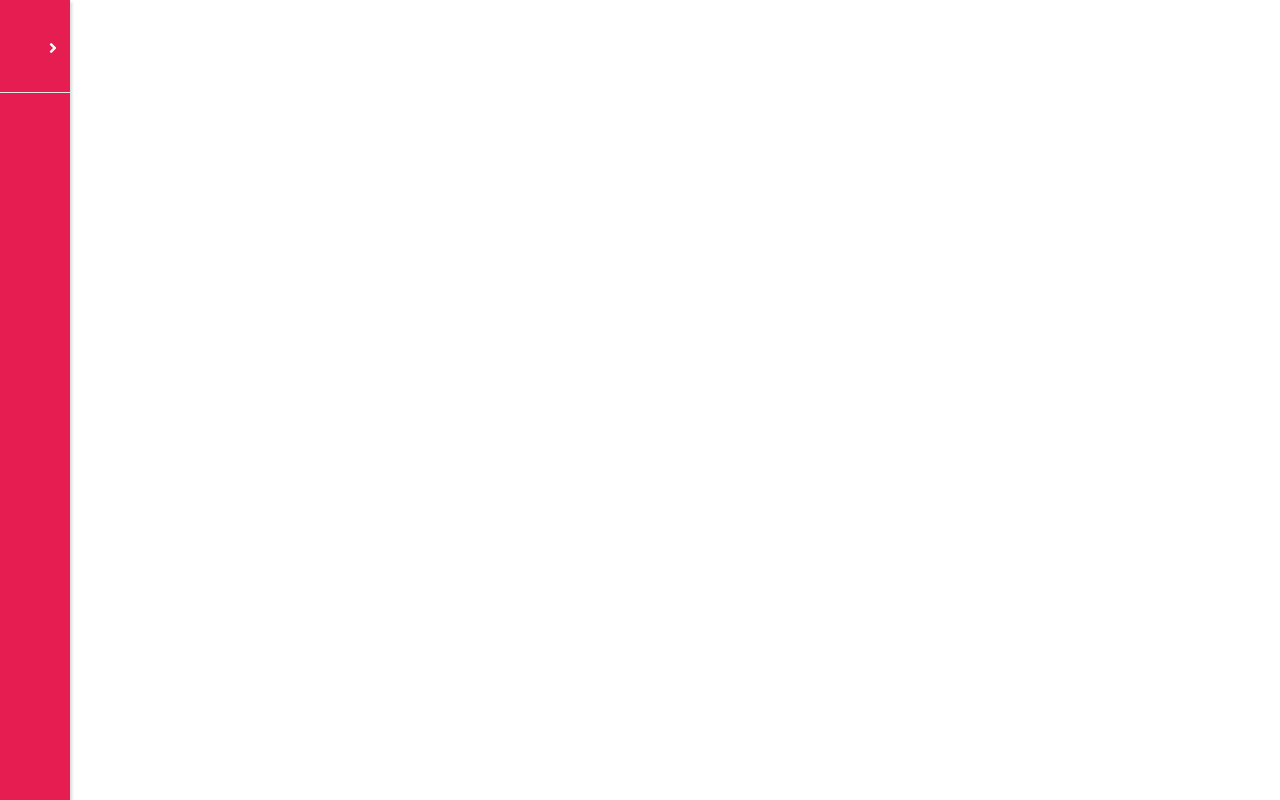
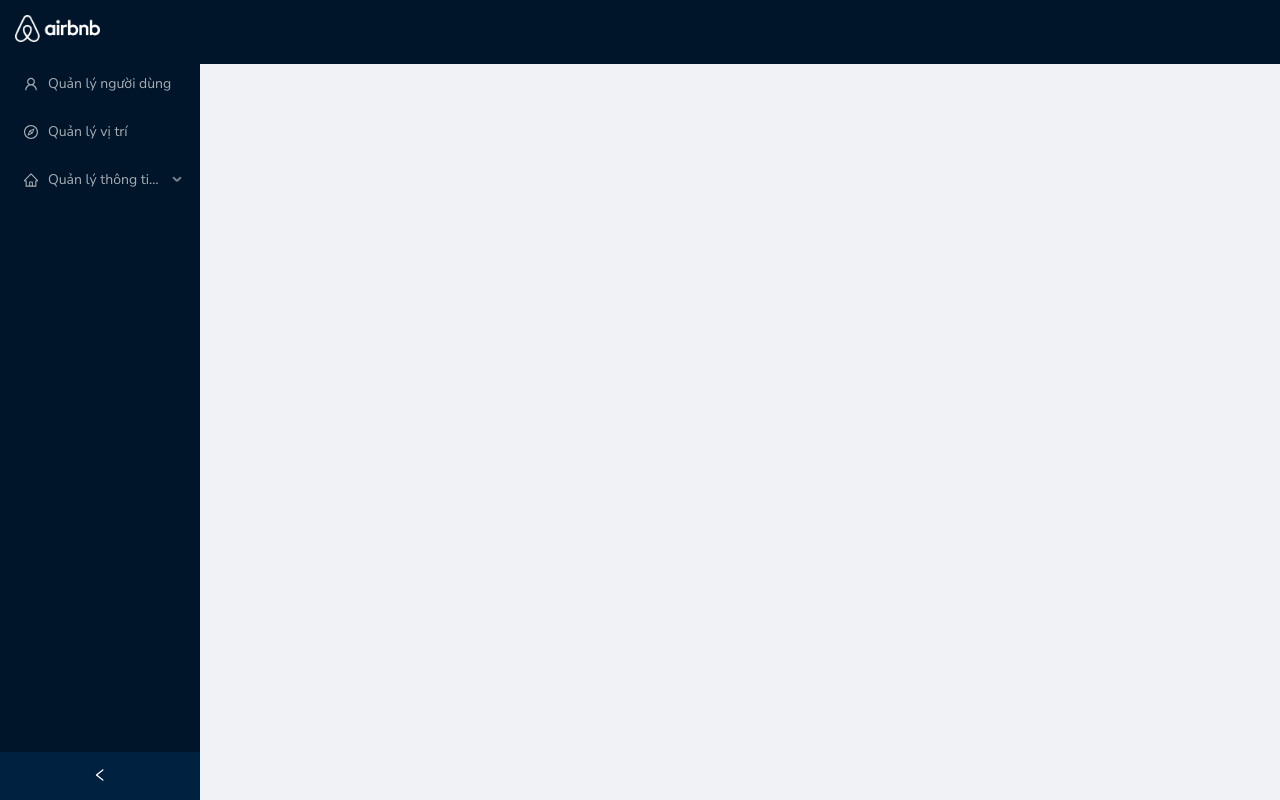
Before and after one commit to Linhdong/ReactTS_AirBnB_Capstone, a React (Create React App) app: page /admin in a window 1280 px wide. Built offline with nearby package versions, Linux system fonts and the light colour scheme.

Commit message:
rooms management modal

```diff
--- a/package.json
+++ b/package.json
@@ -15,6 +15,7 @@
     "@types/react": "^18.0.21",
     "@types/react-dom": "^18.0.6",
     "@types/react-lazy-load-image-component": "^1.5.2",
+    "antd": "^4.24.0",
     "axios": "^1.1.2",
     "bootstrap": "^5.2.2",
     "dayjs": "^1.11.6",
--- a/src/components/Admin/FormViewDetailRoom.tsx
+++ b/src/components/Admin/FormViewDetailRoom.tsx
@@ -1,10 +1,10 @@
-import { useEffect, useState } from "react";
 import { Formik } from "formik";
+import { Room } from "../../redux/reducers/roomReducer";
+import { LazyLoadImage } from "react-lazy-load-image-component";
 import { useDispatch, useSelector } from "react-redux";
 import { AppDispatch, RootState } from "../../redux/configStore";
-import { getRoomByIdApi, Room } from "../../redux/reducers/roomReducer";
-import { LazyLoadImage } from "react-lazy-load-image-component";
-import Loading from "../Loading/Loading";
+import { useEffect } from "react";
+import { getLocationByIdApi } from "../../redux/reducers/locationsReducer";
 
 interface Amenities {
   [key: string]: string | number | boolean;
@@ -57,28 +57,26 @@ const amenitiesNames: Amenities = {
 };
 
 type Props = {
-  roomId?: string | number;
+  room?: Room | any;
 };
 
-export default function FormViewDetailRoom({ roomId }: Props) {
-  const { room } = useSelector((state: RootState) => state.roomReducer);
+export default function FormViewDetailRoom({ room }: Props) {
+  const { location } = useSelector(
+    (state: RootState) => state.locationsReducer
+  );
 
-  console.log(room);
-
-
-
-  const dispatch: AppDispatch = useDispatch();
-
-  const getAmenities = (values: Room) => {
+  const getAmenities = (values: any) => {
     for (const amenity of amenities) {
       amenity.value = values[amenity.key as keyof typeof room];
     }
     return [...amenities];
   };
 
+  const dispatch: AppDispatch = useDispatch();
+
   useEffect(() => {
-    dispatch(getRoomByIdApi(roomId));
-  }, [roomId]);
+    dispatch(getLocationByIdApi(room.maViTri));
+  }, [room.maViTri]);
 
   return (
     <Formik
@@ -103,7 +101,7 @@ export default function FormViewDetailRoom({ roomId }: Props) {
             </div>
             <div className="room-img">
               <LazyLoadImage
-                src={values && values?.hinhAnh}
+                src={values?.hinhAnh}
                 alt={values.tenPhong}
                 effect="blur"
               />
@@ -115,13 +113,13 @@ export default function FormViewDetailRoom({ roomId }: Props) {
             <div className="row mt-3 justify-content-between">
               <div className="col-6">
                 <div className="form-group mb-3">
-                  <label htmlFor="maViTri">Mã vị trí</label>
+                  <label htmlFor="tenViTri">Vị trí</label>
                   <input
                     type="text"
                     className="form-control w-75"
-                    value={values.maViTri}
-                    id="maViTri"
-                    name="maViTri"
+                    value={`${location.tenViTri} - ${location.tinhThanh}`}
+                    id="tenViTri"
+                    name="tenViTri"
                     disabled
                   />
                 </div>
@@ -254,9 +252,6 @@ export default function FormViewDetailRoom({ roomId }: Props) {
               </h4>
             </div>
           </div>
-          <button className="btn btn-primary" type="submit">
-            Submit
-          </button>
         </form>
       )}
     </Formik>
--- a/src/components/SideBar/SideBar.tsx
+++ /dev/null
@@ -1,58 +0,0 @@
-import React, { useState } from "react";
-import { NavLink } from "react-router-dom";
-import { SideBarData } from "./SideBarData";
-
-const logo = require("../../assets/img/airbnb-logo(white).png");
-
-type Props = {
-  sidebar: boolean;
-  setSidebar: React.Dispatch<React.SetStateAction<boolean>>;
-  showSidebar: () => void;
-};
-
-export default function SideBar({ sidebar, setSidebar, showSidebar }: Props) {
-  const activeLinkStyles = {
-    backgroundColor: "#fff",
-    color: "#e61d51",
-    fontWeight: "600",
-    boxShadow: "rgb(0 0 0 / 10%) 0px 6px 16px",
-  };
-  return (
-    <div className={sidebar ? "sidebar active" : "sidebar"}>
-      <div className="sidebar__top d-flex align-items-center justify-content-between">
-        <div className="logo d-flex align-items-center">
-          <img src={logo} alt="logo" />
-          <span>admin</span>
-        </div>
-        <button
-          className="btn text-light"
-          onClick={() => setSidebar((prevSidebar) => !prevSidebar)}
-        >
-          {sidebar ? (
-            <i className="fa fa-angle-left"></i>
-          ) : (
-            <i className="fa fa-angle-right"></i>
-          )}
-        </button>
-      </div>
-      <div className="divider"></div>
-      <div className="sidebar__center mt-3">
-        <ul onClick={showSidebar}>
-          {SideBarData.map((item, index) => (
-            <li key={index}>
-              <NavLink
-                to={item.path}
-                className="sidebar__link"
-                style={({ isActive }) => (isActive ? activeLinkStyles : {})}
-              >
-                <i className={`${item.icon} me-2`}></i>
-                <span>{item.title}</span>
-              </NavLink>
-            </li>
-          ))}
-        </ul>
-      </div>
-      <div className="sidebar__bottom"></div>
-    </div>
-  );
-}
--- a/src/components/SideBar/SideBarData.tsx
+++ /dev/null
@@ -1,24 +0,0 @@
-import React from "react";
-
-export const SideBarData = [
-  {
-    title: "Quản lý người dùng",
-    path: "/admin/users",
-    icon: "fas fa-users",
-  },
-  {
-    title: "Quản lý thông tin vị trí",
-    path: "/admin/locations",
-    icon: "fas fa-map-marked-alt",
-  },
-  {
-    title: "Quản lý thông tin phòng",
-    path: "/admin/rooms",
-    icon: "fas fa-door-open",
-  },
-  {
-    title: "Quản lý đặt phòng",
-    path: "/admin/bookings",
-    icon: "far fa-calendar-check",
-  },
-];
--- a/src/index.tsx
+++ b/src/index.tsx
@@ -18,6 +18,8 @@ import LocationManagement from "./pages/Admin/LocationManagement/LocationManagem
 import RoomManagement from "./pages/Admin/Room/RoomManagement";
 import BookingManagement from "./pages/Admin/BookingManagement/BookingManagement";
 import ModalAdmin from "./HOC/Admin/ModalAdmin";
+import FormViewDetailRoom from "./components/Admin/FormViewDetailRoom";
+import AddRoom from "./pages/Admin/Room/AddRoom";
 
 const Home = React.lazy(() => import("./pages/Home/Home"));
 const SignIn = React.lazy(() => import("./pages/SignIn/SignIn"));
@@ -25,6 +27,10 @@ const SignUp = React.lazy(() => import("./pages/SignUp/SignUp"));
 const Profile = React.lazy(() => import("./pages/Profile/Profile"));
 const RoomList = React.lazy(() => import("./pages/RoomList/RoomList"));
 const RoomTemplate = React.lazy(() => import("./templates/RoomTemplate"));
+
+const RoomDetailEdit = React.lazy(
+  () => import("./pages/Admin/Room/RoomDetailEdit")
+);
 
 export const history = createBrowserHistory();
 
@@ -34,7 +40,6 @@ const root = ReactDOM.createRoot(
 root.render(
   <>
     <Provider store={store}>
-      <ModalAdmin />
       <HistoryRouter history={history}>
         <Routes>
           {/* home template */}
@@ -102,7 +107,18 @@ root.render(
             <Route path="admin" element={<AdminTemplate />}>
               <Route path="users" element={<UserManagement />}></Route>
               <Route path="locations" element={<LocationManagement />}></Route>
-              <Route path="rooms" element={<RoomManagement />}></Route>
+              <Route path="rooms">
+                <Route path="roomslist" element={<RoomManagement />}></Route>
+                <Route
+                  path=":roomId"
+                  element={
+                    <React.Suspense fallback={<Loading />}>
+                      <RoomDetailEdit />
+                    </React.Suspense>
+                  }
+                ></Route>
+                <Route path="addroom" element={<AddRoom />}></Route>
+              </Route>
               <Route path="bookings" element={<BookingManagement />}></Route>
             </Route>
           </Route>
--- /dev/null
+++ b/src/pages/Admin/Room/AddRoom.tsx
@@ -0,0 +1,7 @@
+import React from "react";
+
+type Props = {};
+
+export default function AddRoom({}: Props) {
+  return <div>AddRoom</div>;
+}
--- /dev/null
+++ b/src/pages/Admin/Room/RoomDetailEdit.tsx
@@ -0,0 +1,82 @@
+import React, { useEffect } from "react";
+import { useParams } from "react-router-dom";
+import { Formik } from "formik";
+import { LazyLoadImage } from "react-lazy-load-image-component";
+import { useDispatch, useSelector } from "react-redux";
+import { AppDispatch, RootState } from "../../../redux/configStore";
+import { getRoomByIdApi, Room } from "../../../redux/reducers/roomReducer";
+import Loading from "../../../components/Loading/Loading";
+
+interface Amenities {
+  [key: string]: string | number | boolean;
+}
+
+const amenities: Amenities[] = [
+  {
+    key: `banLa`,
+    value: false,
+  },
+  {
+    key: "mayGiat",
+    value: false,
+  },
+  {
+    key: "tivi",
+    value: false,
+  },
+  {
+    key: "wifi",
+    value: false,
+  },
+  {
+    key: "hoBoi",
+    value: false,
+  },
+  {
+    key: "doXe",
+    value: false,
+  },
+  {
+    key: "bep",
+    value: false,
+  },
+  {
+    key: "dieuHoa",
+    value: false,
+  },
+];
+
+const amenitiesNames: Amenities = {
+  banLa: "Bàn là",
+  bep: "Bếp",
+  dieuHoa: "Điều hoà",
+  doXe: "Chỗ đậu xe",
+  hoBoi: "Hồ bơi",
+  mayGiat: "Máy giặt",
+  tivi: "Tivi",
+  wifi: "Wifi",
+};
+
+type Props = {};
+
+export default function RoomDetailEdit({}: Props) {
+  const { room } = useSelector((state: RootState) => state.roomReducer);
+  console.log(room);
+
+  const { roomId } = useParams();
+
+  const getAmenities = (values: Room) => {
+    for (const amenity of amenities) {
+      amenity.value = values[amenity.key as keyof typeof room];
+    }
+    return [...amenities];
+  };
+
+  const dispatch: AppDispatch = useDispatch();
+
+  useEffect(() => {
+    dispatch(getRoomByIdApi(roomId));
+  }, [roomId]);
+
+  return <div>{JSON.stringify(room)}</div>;
+}
--- a/src/pages/Admin/Room/RoomManagement.tsx
+++ b/src/pages/Admin/Room/RoomManagement.tsx
@@ -1,4 +1,4 @@
-import React, { useEffect } from "react";
+import React, { useEffect, useRef, useState } from "react";
 import {
   createColumnHelper,
   flexRender,
@@ -11,9 +11,9 @@ import {
 import { getAllRoomsApi, Room } from "../../../redux/reducers/roomReducer";
 import { useDispatch, useSelector } from "react-redux";
 import { AppDispatch, RootState } from "../../../redux/configStore";
-import { openFormViewDetail } from "../../../redux/reducers/modalAdminReducer";
 import FormViewDetailRoom from "../../../components/Admin/FormViewDetailRoom";
 import { LazyLoadImage } from "react-lazy-load-image-component";
+import { Modal } from "react-bootstrap";
 
 const columnHelper = createColumnHelper<Room>();
 
@@ -53,7 +53,19 @@ const columns = [
 type Props = {};
 
 export default function RoomManagement({}: Props) {
-  const { arrRooms } = useSelector((state: RootState) => state.roomReducer);
+  const { arrRooms, room } = useSelector(
+    (state: RootState) => state.roomReducer
+  );
+
+  const { arrLocations } = useSelector(
+    (state: RootState) => state.locationsReducer
+  );
+
+  const [openModal, setOpenModal] = useState(false);
+
+  const selectedRoom = useRef<null | Room>(null);
+
+  console.log(room);
 
   const [sorting, setSorting] = React.useState<SortingState>([]);
 
@@ -69,6 +81,15 @@ export default function RoomManagement({}: Props) {
     getSortedRowModel: getSortedRowModel(),
   });
 
+  const handleEdit = (room: Room) => {
+    setOpenModal(true);
+    selectedRoom.current = room;
+  };
+
+  const handleCloseModal = () => {
+    setOpenModal(false);
+  };
+
   const dispatch: AppDispatch = useDispatch();
 
   useEffect(() => {
@@ -78,14 +99,7 @@ export default function RoomManagement({}: Props) {
   return (
     <div className="admin-room">
       <h3>Quản lý thông tin phòng</h3>
-      <button id="btnAddRoom" className="btn btn-outline-secondary my-2">
-        Thêm phòng
-        <i className="fa fa-plus ms-2"></i>
-      </button>
-      <div
-        className="admin__searchBar input-group mt-2"
-        style={{ zIndex: "-1" }}
-      >
+      <div className="admin__searchBar input-group mt-2">
         <input
           type="text"
           className="form-control"
@@ -153,13 +167,7 @@ export default function RoomManagement({}: Props) {
                   <div className="d-flex gap-2">
                     <button
                       className="btn btn-outline-warning"
-                      onClick={() =>
-                        dispatch(
-                          openFormViewDetail(
-                            <FormViewDetailRoom roomId={row.original.id} />
-                          )
-                        )
-                      }
+                      onClick={() => handleEdit({ ...row.original })}
                     >
                       <i className="fa fa-edit"></i>
                     </button>
@@ -236,6 +244,28 @@ export default function RoomManagement({}: Props) {
           ))}
         </select>
       </div>
+
+      <Modal show={openModal} size="lg" className="modal-dialog-scrollable">
+        <Modal.Header>
+          <Modal.Title>
+            {selectedRoom.current ? "Cập nhật" : "Thêm phòng mới"}
+          </Modal.Title>
+        </Modal.Header>
+        <Modal.Body>
+          <FormViewDetailRoom room={selectedRoom.current} />
+        </Modal.Body>
+        <Modal.Footer>
+          <button
+            className="btn btn-secondary"
+            onClick={() => handleCloseModal()}
+          >
+            Close
+          </button>
+          <button className="btn btn-success" type="submit">
+            Submit
+          </button>
+        </Modal.Footer>
+      </Modal>
     </div>
   );
 }
--- a/src/redux/reducers/modalAdminReducer.tsx
+++ b/src/redux/reducers/modalAdminReducer.tsx
@@ -9,7 +9,7 @@ interface ModalAdminState {
 
 const initialState: ModalAdminState = {
   isOpened: false,
-  ChildrenComponent: <></>,
+  ChildrenComponent: <p>default value</p>,
   callbackSubmit: () => alert("submitted"),
 };
 
--- a/src/redux/reducers/roomReducer.tsx
+++ b/src/redux/reducers/roomReducer.tsx
@@ -25,7 +25,7 @@ export interface Room {
 
 type InititalState = {
   arrRooms: Room[];
-  room: Room ;
+  room: Room;
 };
 
 const initialState: InititalState = {
@@ -43,10 +43,16 @@ const roomReducer = createSlice({
     setRoom: (state: InititalState, action: PayloadAction<Room>) => {
       state.room = action.payload;
     },
+    setRoomById: (state: InititalState, action: PayloadAction<number>) => {
+      const index = state.arrRooms.findIndex(
+        (room) => room.id === action.payload
+      );
+      state.room = state.arrRooms[index];
+    },
   },
 });
 
-export const { setArrRooms, setRoom } = roomReducer.actions;
+export const { setArrRooms, setRoom, setRoomById } = roomReducer.actions;
 
 export default roomReducer.reducer;
 
--- a/src/templates/AdminTemplate.tsx
+++ b/src/templates/AdminTemplate.tsx
@@ -1,34 +1,86 @@
 import React, { useState } from "react";
-import { Outlet } from "react-router-dom";
-import SideBar from "../components/SideBar/SideBar";
+import "antd/dist/antd.css";
+import { UserOutlined, CompassOutlined, HomeOutlined } from "@ant-design/icons";
+import type { MenuProps } from "antd";
+import { Layout, Menu, Breadcrumb } from "antd";
+import { NavLink, Outlet, useNavigate } from "react-router-dom";
+
+const logo = require("../assets/img/airbnb-logo(white).png");
+
+const { Header, Content, Footer, Sider } = Layout;
+
+type MenuItem = Required<MenuProps>["items"][number];
+
+function getItem(
+  label: React.ReactNode,
+  key: React.Key,
+  icon?: React.ReactNode,
+  children?: MenuItem[]
+): MenuItem {
+  return {
+    key,
+    icon,
+    children,
+    label,
+  } as MenuItem;
+}
+
+const items = [
+  getItem("Quản lý người dùng", "/admin/users", <UserOutlined />),
+  getItem("Quản lý vị trí", "/admin/locations", <CompassOutlined />),
+  getItem("Quản lý thông tin phòng", "/", <HomeOutlined />, [
+    getItem("Danh sách phòng", "/admin/rooms/roomslist"),
+    getItem("Thêm phòng mới", "/admin/rooms/addroom"),
+    // getItem("Chi tiết phòng", "/admin/rooms/"),
+  ]),
+];
 
 type Props = {};
 
 export default function AdminTemplate({}: Props) {
-  const [sidebar, setSidebar] = useState(false);
+  const [collapsed, setCollapsed] = useState(false);
 
-  const showSidebar = () => setSidebar(!sidebar);
-
-  const overlayStyles: React.CSSProperties = {
-    background: "rgba(0, 0, 0, .5)",
-    position: "absolute",
-    top: 0,
-    left: 0,
-    right: 0,
-    bottom: 0,
-  };
+  const navigate = useNavigate();
 
   return (
-    <div>
-      <SideBar
-        sidebar={sidebar}
-        setSidebar={setSidebar}
-        showSidebar={showSidebar}
-      />
-      <div className="container py-4">
-        <div className="overlay" style={sidebar ? overlayStyles : {}}></div>
-        <Outlet />
-      </div>
-    </div>
+    <Layout style={{ minHeight: "100vh" }}>
+      <Sider
+        collapsible
+        collapsed={collapsed}
+        onCollapse={(value) => setCollapsed(value)}
+      >
+        <div className="logo" style={{ height: "60px" }}>
+          <img
+            src={logo}
+            alt="logo"
+            style={{ width: "100px", padding: "15px 0 15px 15px" }}
+          />
+        </div>
+        <Menu
+          theme="dark"
+          // defaultSelectedKeys={["/admin/users"]}
+          mode="inline"
+          items={items}
+          onClick={({ key }) => {
+            navigate(key);
+          }}
+        ></Menu>
+      </Sider>
+      <Layout className="site-layout">
+        <Header className="site-layout-background" style={{ padding: 0 }} />
+        <Content style={{ margin: "0 16px" }}>
+          {/* <Breadcrumb style={{ margin: "16px 0" }}>
+            <Breadcrumb.Item>User</Breadcrumb.Item>
+            <Breadcrumb.Item>Bill</Breadcrumb.Item>
+          </Breadcrumb> */}
+          <div
+            className="site-layout-background"
+            style={{ padding: 24, minHeight: 360 }}
+          >
+            <Outlet />
+          </div>
+        </Content>
+      </Layout>
+    </Layout>
   );
 }
```
Also changed, not shown: src/HOC/Admin/ModalAdmin.tsx (+5 -6 lines), 1 other file (tests, documents, lock files or other folders).
